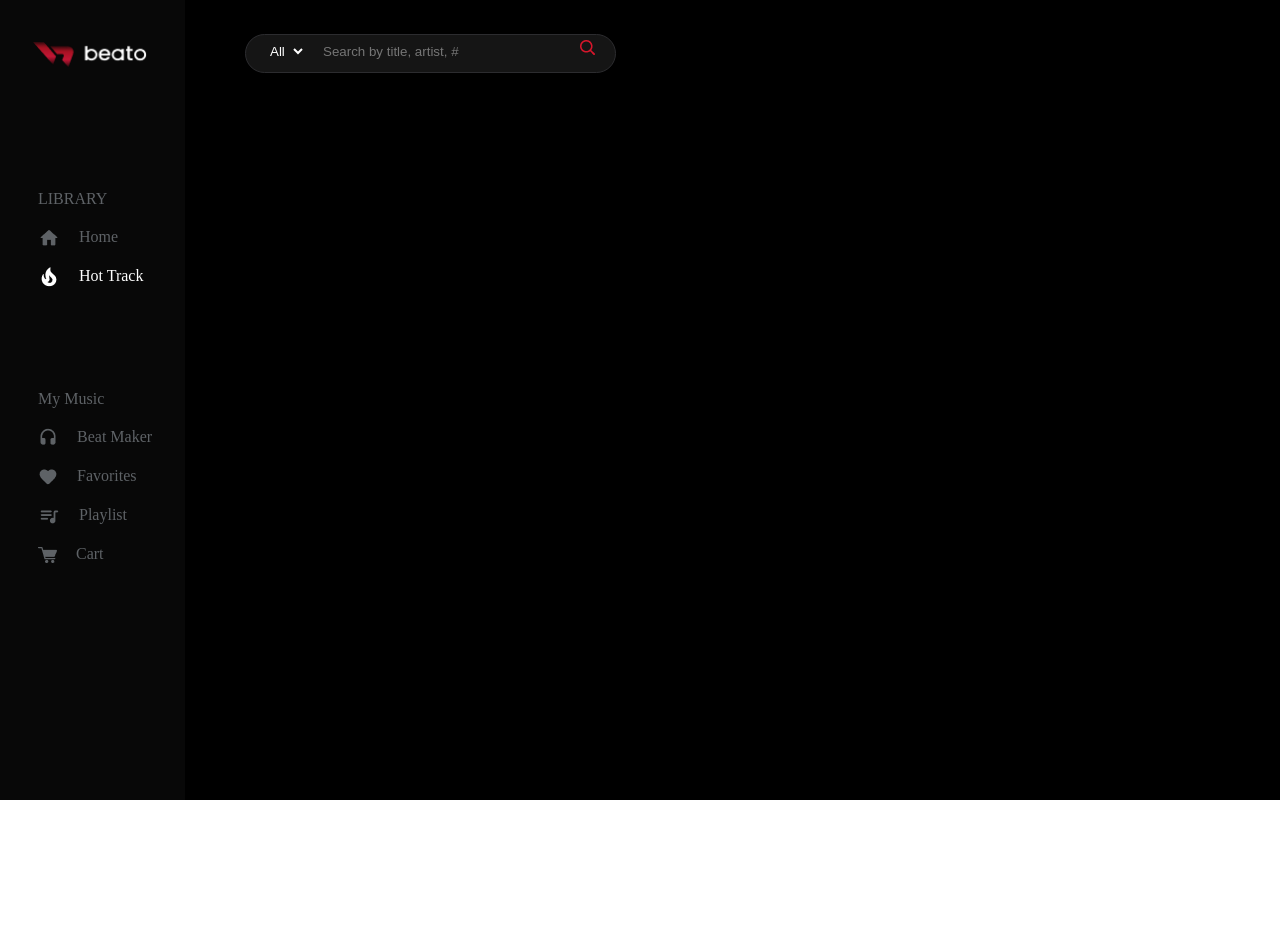
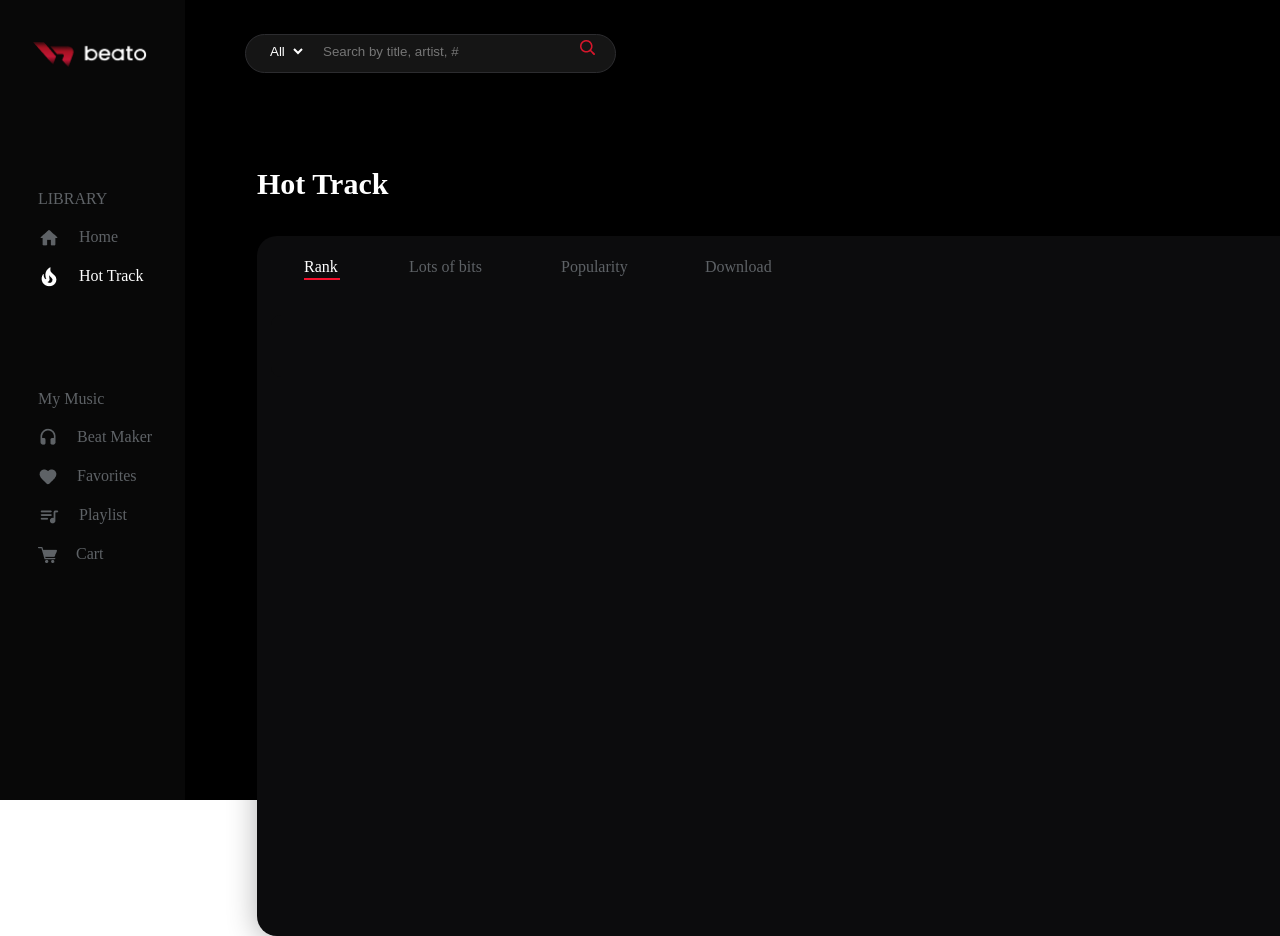
Before and after one commit to ggombee/react_webstream-client, a React (Create React App) app: page /hottrack in a window 1280 px wide. Shown: the top 936 px of the page. Before the commit the page ends 800 px from the top, so only its background shows below. Built offline with nearby package versions, Linux system fonts and the light colour scheme.

Commit message:
add: Hot Track page

```diff
--- a/src/features/Main/Home/HotTrack.tsx
+++ b/src/features/Main/Home/HotTrack.tsx
@@ -34,8 +34,6 @@ export const HotTrack = () => {
                     margin-left: 38px;
                     font-size: 20px;
                     line-height: 28px;
-                    display: inline;
-                    flex-direction: column;
                   `}
                 >
                   {track.rank}
--- a/src/features/Main/HotTrack/index.tsx
+++ b/src/features/Main/HotTrack/index.tsx
@@ -2,11 +2,93 @@
 import { jsx, css } from '@emotion/react';
 import React from 'react';
 import { MainLayout } from '../../../Layout/main';
+import SelectedTrack from '../../../assets/Main/track_selected.png';
 
 export const HotTrack = () => {
   return (
     <MainLayout>
-      <div css={HotTrackWrapper}>핫트랙</div>
+      <div css={HotTrackWrapper}>
+        <p>Hot Track</p>
+        {/* <div css={CategoryButton}>
+          <div>
+            <button
+              css={css`
+                color: #ffffff;
+              `}
+            >
+              Popularity
+            </button>
+          </div>
+          <div>
+            <button
+              css={css`
+                color: #5e6266;
+              `}
+            >
+              Genre
+            </button>
+          </div>
+          <div>
+            <button
+              css={css`
+                color: #5e6266;
+              `}
+            >
+              Theme
+            </button>
+          </div>
+        </div> */}
+        <div css={TrackListWrapper}>
+          <div css={TrackListCategory}>
+            <div>
+              <span
+                css={css`
+                  margin-right: 70px;
+                  width: 35px;
+                  display: block;
+                  color: #ffffff;
+                `}
+              >
+                Rank
+              </span>
+              <img
+                src={SelectedTrack}
+                css={css`
+                  display: block;
+                `}
+              />
+            </div>
+            <span
+              css={css`
+                margin-right: 70px;
+                width: 82px;
+                color: #5e6266;
+              `}
+            >
+              Lots of bits
+            </span>
+            <span
+              css={css`
+                margin-right: 70px;
+                width: 74px;
+                color: #5e6266;
+              `}
+            >
+              Popularity
+            </span>
+            <span
+              css={css`
+                margin-right: 70px;
+                width: 75px;
+                color: #5e6266;
+              `}
+            >
+              Download
+            </span>
+          </div>
+          <div css={TrackItem}></div>
+        </div>
+      </div>
     </MainLayout>
   );
 };
@@ -15,4 +97,84 @@ const HotTrackWrapper = css`
   margin-left: 185px;
   height: 100vh;
   top: 0;
+  display: flex;
+  p {
+    position: absolute;
+    width: 145px;
+    height: 45px;
+    left: 257px;
+    top: 131px;
+    font-family: Poppins;
+    font-style: normal;
+    font-weight: 600;
+    font-size: 30px;
+    line-height: 45px;
+    color: #ffffff;
+  }
+  button {
+    border: none;
+    background: #000000;
+    position: absolute;
+    width: 82px;
+    height: 24px;
+    left: 452px;
+    top: 143px;
+    font-family: Poppins;
+    font-style: normal;
+    font-weight: 500;
+    font-size: 16px;
+    line-height: 24px;
+  }
 `;
+
+const CategoryButton = css`
+  height: 24px;
+  left: 452px;
+  top: 143px;
+  display: flex;
+  width: 650px;
+  margin-top: 22px;
+`;
+
+const TrackListWrapper = css`
+  margin-top: 30px;
+  position: absolute;
+  width: 1591px;
+  height: 700px;
+  left: 257px;
+  top: 206px;
+
+  background: #0c0c0d;
+  box-shadow: 0px 4px 30px rgba(0, 0, 0, 0.3);
+  border-radius: 20px;
+`;
+
+const TrackListCategory = css`
+  margin-right: 35px;
+  margin-left: 47px;
+  margin-top: 20px;
+  margin-bottom: 37px;
+
+  display: flex;
+  width: 600px;
+  height: 22px;
+  left: 304px;
+  top: 252px;
+  font-size: 16px;
+  line-height: 22px;
+`;
+
+const TrackItem = css`
+  margin-left: 14px;
+  width: 1563px;
+  height: 62px;
+  left: 271px;
+  top: 320px;
+
+  background: #0c0c0d;
+  border-radius: 10px;
+
+  :hover {
+    background: #141515;
+  }
+`;
--- a/src/index.tsx
+++ b/src/index.tsx
@@ -1,6 +1,6 @@
 import React from 'react';
 import ReactDOM from 'react-dom';
-import App from './routers/app';
+import App from './routers/App';
 
 ReactDOM.render(
   <React.StrictMode>
```
Also changed, not shown: src/assets/Main/track_selected.png (added).
